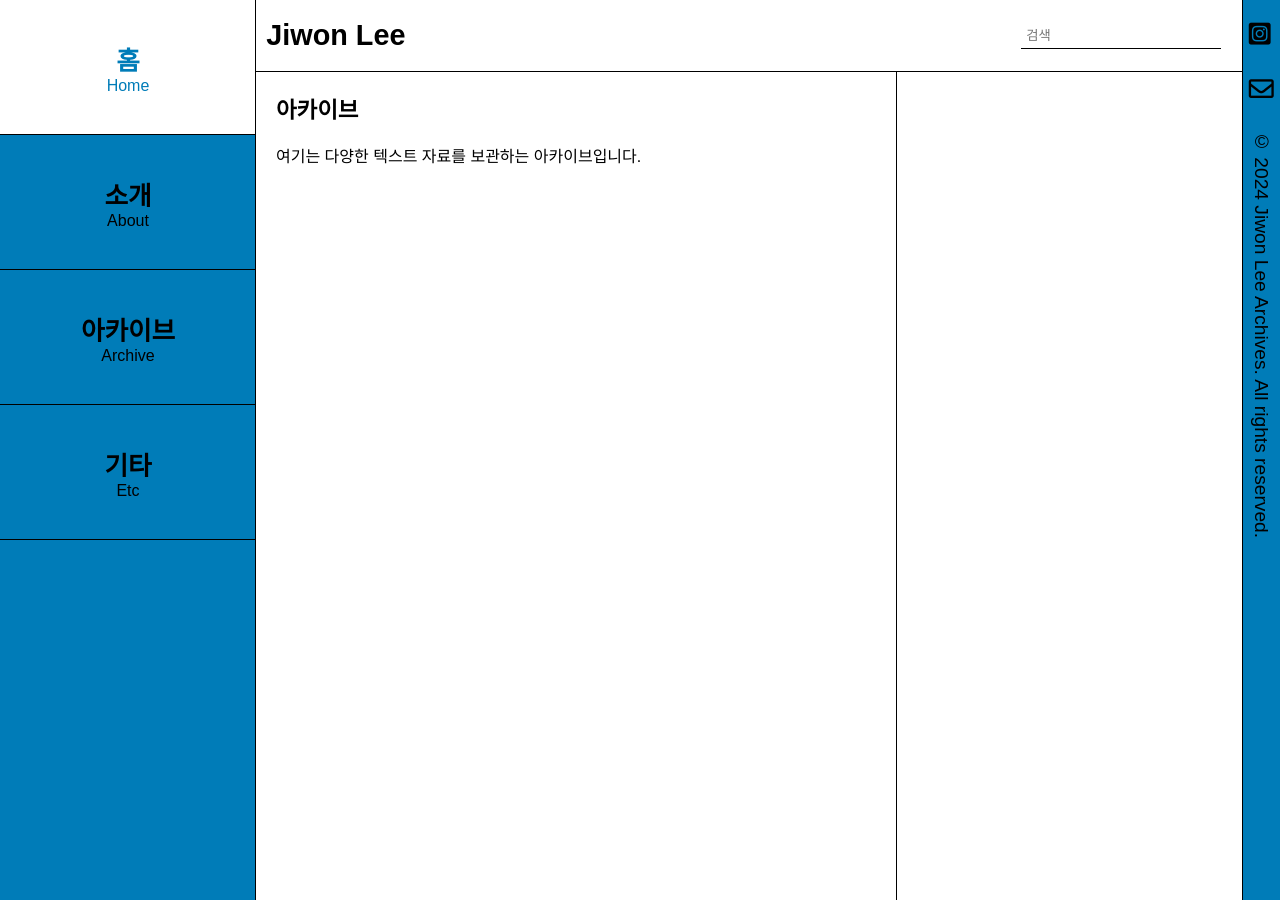
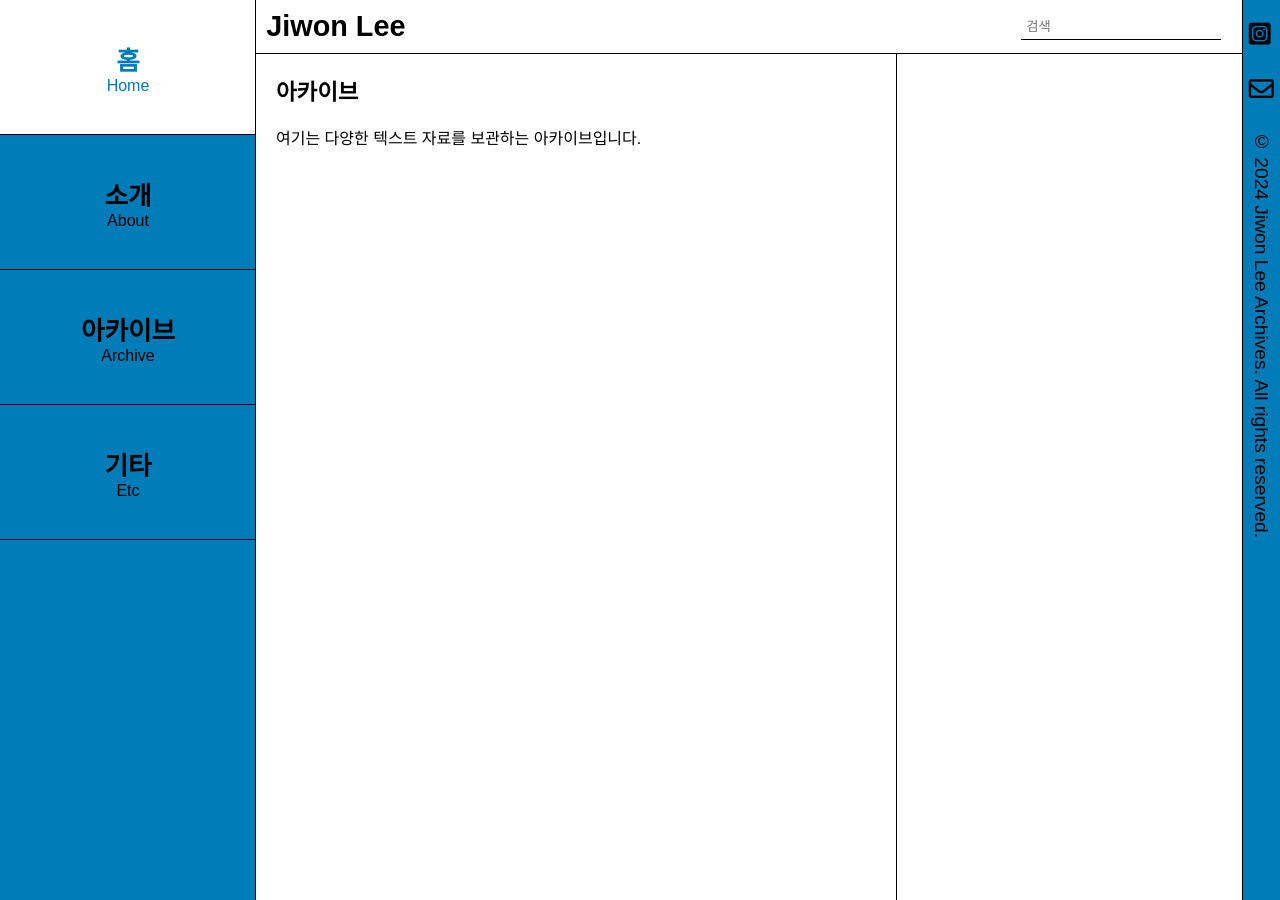
Before and after one commit to LfayeJ/archives, a Jekyll site: the page built from index.html, in a window 1280 px wide and 900 px high. Built offline with Jekyll 4.4.1, drawn with Linux system fonts in a browser that asks for light colours; some web fonts are replaced.

Commit message:
Update styles.css

```diff
--- a/assets/css/styles.css
+++ b/assets/css/styles.css
@@ -253,7 +253,6 @@ h1, h2 {
 header {
   padding: 0.8vw;
   width: calc(100% - 23vw); /* Adjusted width to exclude side-menu and footer */
-  height: 8vh;
   margin-left: 20vw; /* side-menu의 너비만큼 왼쪽 여백 추가 */
   text-align: left;
   border-bottom: 1px solid var(--border-color);
```
